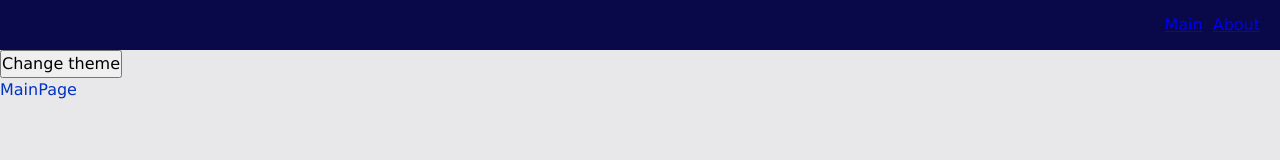
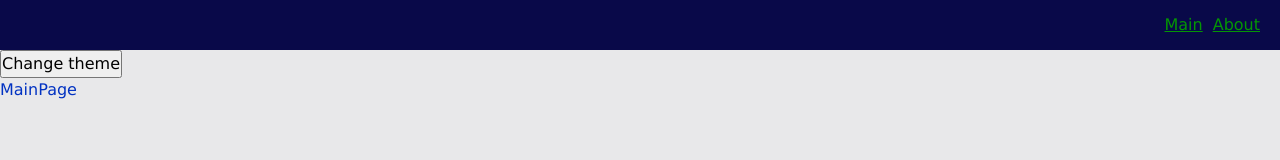
Before and after one commit to vgratsilev/react-blog, a React app: page / in a window 1280 px wide. Shown: the top 160 px of the page. Built offline with nearby package versions, Linux system fonts and the light colour scheme; the HTML template or start-up script is replaced by a standard one.

Commit message:
Added AppLink UI component

```diff
--- a/src/app/styles/themes/dark.scss
+++ b/src/app/styles/themes/dark.scss
@@ -4,4 +4,6 @@
 
     --primary-color: #049604;
     --secondary-color: #04FF04;
+    --inverted-primary-color: #0232C2;
+    --inverted-secondary-color: #0452FF;
 }
--- a/src/app/styles/themes/light.scss
+++ b/src/app/styles/themes/light.scss
@@ -4,4 +4,6 @@
 
     --primary-color: #0232C2;
     --secondary-color: #0449E0;
+    --inverted-primary-color: #049604;
+    --inverted-secondary-color: #04FF04;
 }
--- /dev/null
+++ b/src/shared/ui/AppLink/AppLink.module.scss
@@ -0,0 +1,11 @@
+.appLink {
+    color: var(--primary-color);
+}
+
+.primary {
+    color: var(--primary-color);
+}
+
+.secondary {
+    color: var(--inverted-primary-color);
+}
--- /dev/null
+++ b/src/shared/ui/AppLink/AppLink.tsx
@@ -0,0 +1,33 @@
+import { classNames } from 'shared/lib/classNames/classNames';
+import cls from './AppLink.module.scss';
+import { Link, LinkProps } from 'react-router-dom';
+import { FC } from 'react';
+
+export enum AppLinkTheme {
+    PRIMARY = 'primary',
+    SECONDARY = 'secondary',
+}
+
+interface IAppLinkProps extends LinkProps {
+    className?: string;
+    theme?: AppLinkTheme;
+}
+
+export const AppLink: FC<IAppLinkProps> = (props) => {
+    const {
+        to,
+        className,
+        children,
+        theme = AppLinkTheme.PRIMARY,
+        ...otherProps
+    } = props;
+    return (
+        <Link
+            to={to}
+            className={classNames(cls.appLink, {}, [className, cls[theme]])}
+            {...otherProps}
+        >
+            {children}
+        </Link>
+    );
+};
--- a/src/widgets/Navbar/ui/Navbar.tsx
+++ b/src/widgets/Navbar/ui/Navbar.tsx
@@ -1,6 +1,6 @@
-import { Link } from 'react-router-dom';
 import { classNames } from 'shared/lib/classNames/classNames';
 import cls from './Navbar.module.scss';
+import { AppLink, AppLinkTheme } from 'shared/ui/AppLink/AppLink';
 
 interface INavbarProps {
     className?: string;
@@ -10,8 +10,8 @@
     return (
         <div className={classNames(cls.navbar, {}, [className])}>
             <div className={cls.links}>
-                <Link to={'/'} className={cls.mainLink}>Main</Link>
-                <Link to={'/about'}>About</Link>
+                <AppLink to={'/'} className={cls.mainLink} theme={AppLinkTheme.SECONDARY}>Main</AppLink>
+                <AppLink to={'/about'} theme={AppLinkTheme.SECONDARY}>About</AppLink>
             </div>
         </div>
     );
```
